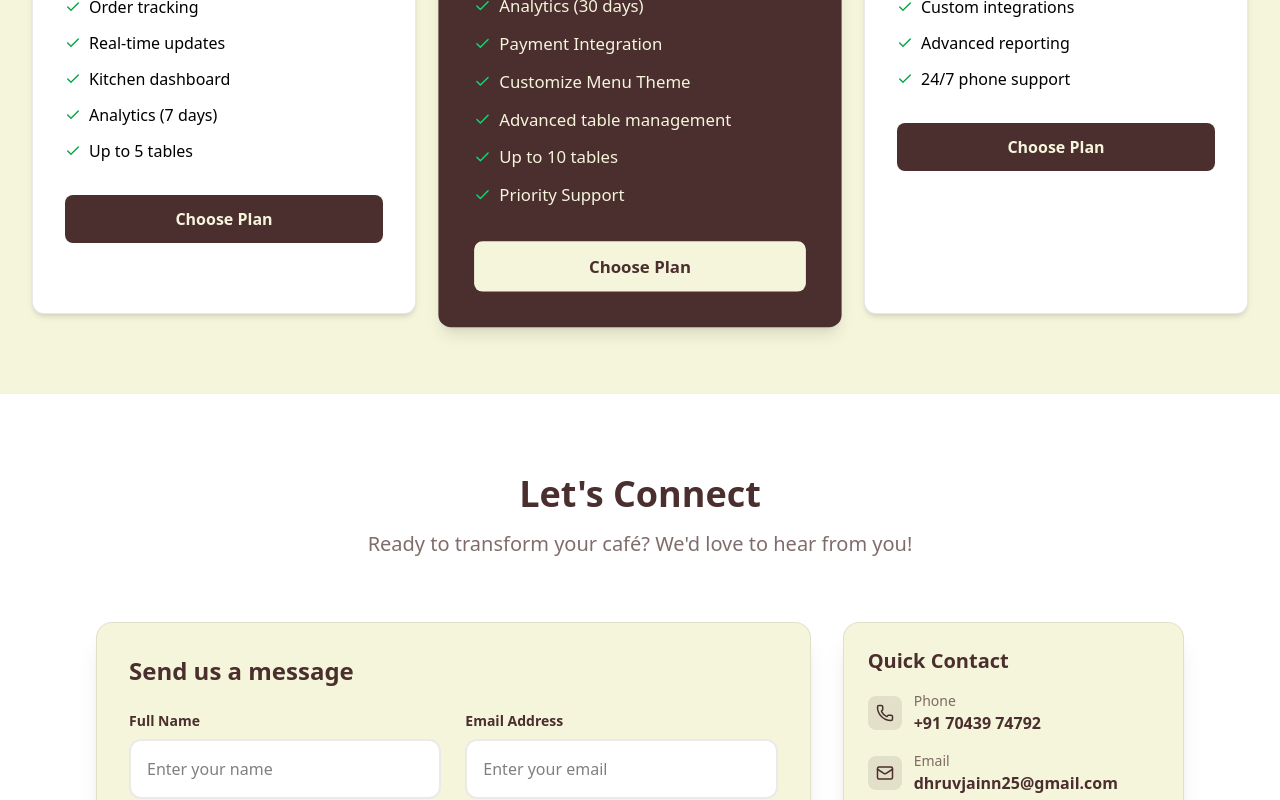
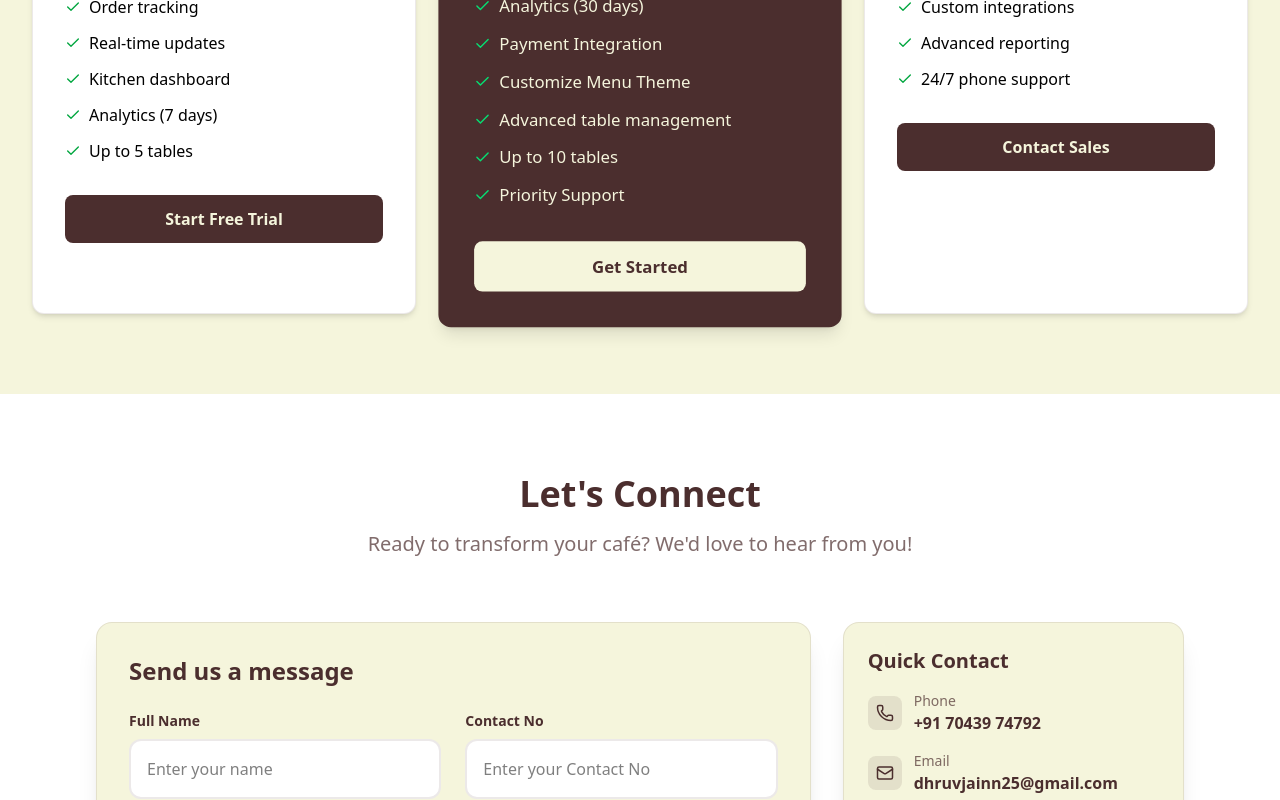
Before and after one commit to Dhruvjainn11/DineFlow, a React (Vite) app in the folder InfoSite/: page / in a window 1280 px wide. Shown: the part 1740-2540 px from the top of the page. Built offline with nearby package versions, Linux system fonts and the light colour scheme.

Commit message:
add emailJS fro contact form

```diff
--- a/InfoSite/src/pages/AnnshLanding.jsx
+++ b/InfoSite/src/pages/AnnshLanding.jsx
@@ -4,7 +4,7 @@ import { motion, useScroll, useTransform } from 'framer-motion';
 import { QrCode, Monitor, Clock, Settings, Check, MessageCircle, Mail, Phone, MapPin, Instagram, Facebook, Twitter, Menu, X } from 'lucide-react';
 
 const AnnshLanding = () => {
-  const [formData, setFormData] = useState({ name: '', email: '', message: '' });
+  const [formData, setFormData] = useState({ name: '', phone: '', email: '', message: '' });
   const [isMenuOpen, setIsMenuOpen] = useState(false);
   const [showPopup, setShowPopup] = useState(false);
   const [popupMessage, setPopupMessage] = useState({ type: '', text: '' });
@@ -14,7 +14,7 @@ const AnnshLanding = () => {
     e.preventDefault();
 
     // Form validation
-    if (!formData.name.trim() || !formData.email.trim() || !formData.message.trim()) {
+    if (!formData.name.trim() || !formData.phone.trim() || !formData.email.trim() || !formData.message.trim()) {
       setPopupMessage({ type: 'error', text: 'Please fill in all fields before submitting.' });
       setShowPopup(true);
       setTimeout(() => setShowPopup(false), 3000);
@@ -27,6 +27,7 @@ const AnnshLanding = () => {
         "template_qsgmf92",  // Template ID
         {
           from_name: formData.name,
+          from_phone: formData.phone,
           from_email: formData.email,
           message: formData.message,
         },
@@ -36,7 +37,7 @@ const AnnshLanding = () => {
         (result) => {
           setPopupMessage({ type: 'success', text: 'Message sent successfully!' });
           setShowPopup(true);
-          setFormData({ name: '', email: '', message: '' });
+          setFormData({ name: '',phone:'', email: '', message: '' });
           setTimeout(() => setShowPopup(false), 3000);
         },
         (error) => {
@@ -239,7 +240,7 @@ const AnnshLanding = () => {
                 whileTap={{ scale: 0.95 }}
                 className="w-full bg-[#4b2e2e] text-[#f5f5dc] py-3 rounded-lg font-semibold hover:bg-[#4b2e2e]/90 transition-all duration-300"
               >
-                Choose Plan
+                Start Free Trial
               </motion.button>
             </motion.div>
 
@@ -279,7 +280,7 @@ const AnnshLanding = () => {
                 whileTap={{ scale: 0.95 }}
                 className="w-full bg-[#f5f5dc] text-[#4b2e2e] py-3 rounded-lg font-semibold hover:bg-white transition-all duration-300"
               >
-                Choose Plan
+                Get Started
               </motion.button>
             </motion.div>
 
@@ -314,7 +315,7 @@ const AnnshLanding = () => {
                 whileTap={{ scale: 0.95 }}
                 className="w-full bg-[#4b2e2e] text-[#f5f5dc] py-3 rounded-lg font-semibold hover:bg-[#4b2e2e]/90 transition-all duration-300"
               >
-                Choose Plan
+                Contact Sales
               </motion.button>
             </motion.div>
           </div>
@@ -358,6 +359,17 @@ const AnnshLanding = () => {
                         placeholder="Enter your name"
                         value={formData.name}
                         onChange={(e) => setFormData({...formData, name: e.target.value})}
+                        className="w-full p-3 sm:p-4 rounded-xl border-2 border-[#4b2e2e]/10 focus:border-[#4b2e2e] outline-none transition-colors bg-white text-sm sm:text-base"
+                      />
+                    </div>
+                    <div>
+                      <label className="block text-sm font-semibold text-[#4b2e2e] mb-2">Contact No</label>
+                      <input
+                        type="tel"
+                        placeholder="Enter your Contact No"
+                        name="from_phone"
+                        value={formData.phone}
+                        onChange={(e) => setFormData({...formData, phone: e.target.value})}
                         className="w-full p-3 sm:p-4 rounded-xl border-2 border-[#4b2e2e]/10 focus:border-[#4b2e2e] outline-none transition-colors bg-white text-sm sm:text-base"
                       />
                     </div>
```
